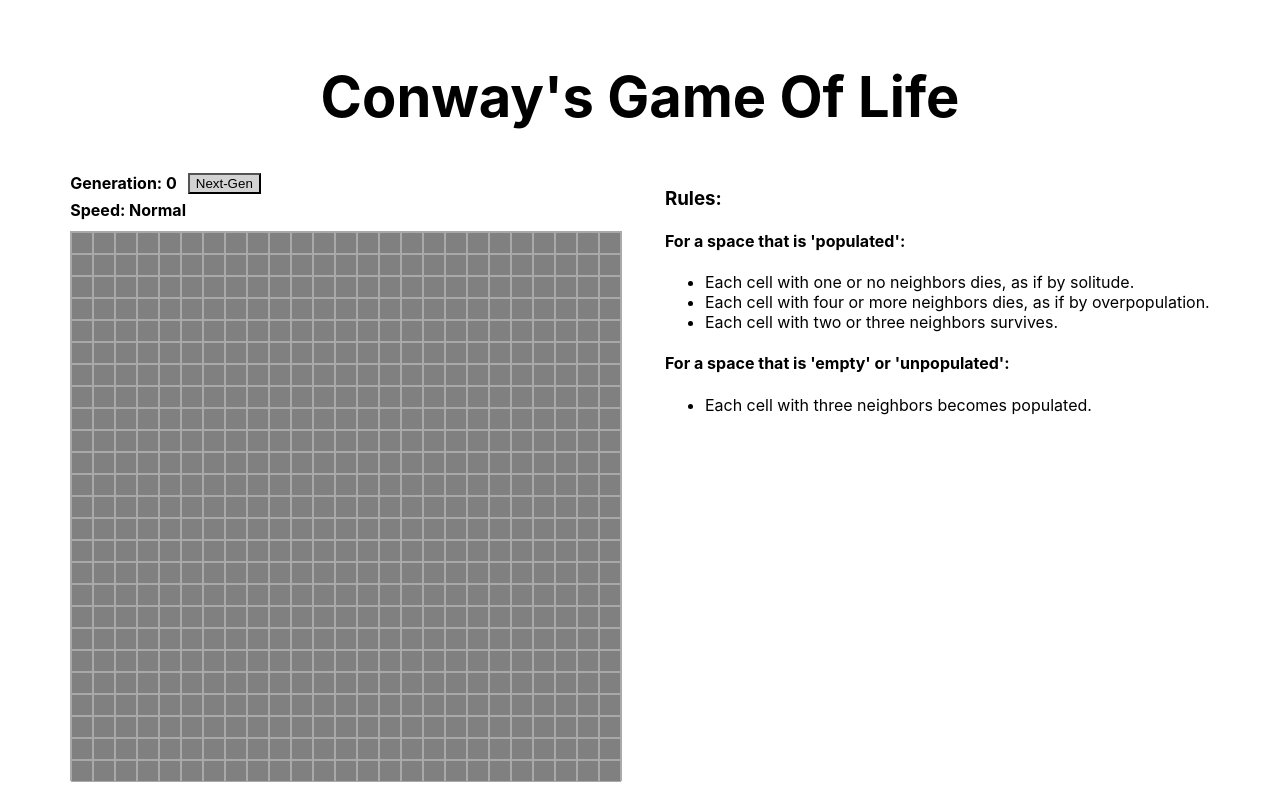
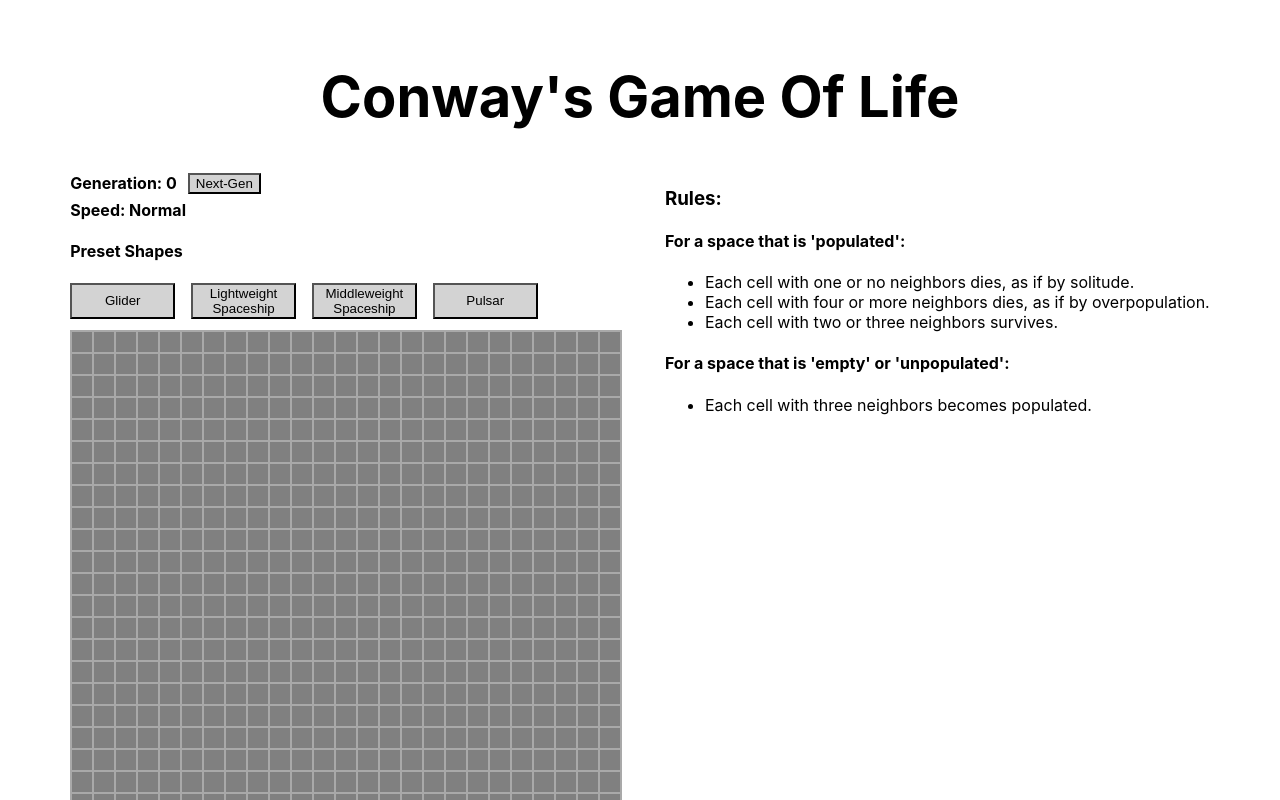
Before and after one commit to hebergonza719/CS-Build-Week-One, a React (Create React App) app in the folder game-of-life/: page / in a window 1280 px wide. Shown: the top 800 px of the page. Built offline with nearby package versions, Linux system fonts and the light colour scheme.

Commit message:
added presets

```diff
--- a/game-of-life/src/App.css
+++ b/game-of-life/src/App.css
@@ -90,3 +90,15 @@
   background-color: lightgray;
   color: black;
 }
+
+.buttons-preset {
+  background-color: lightgray;
+  color: black;
+  width: 105px;
+}
+
+.preset-buttons {
+  display: flex;
+  justify-content: space-between;
+  width: 85%;
+}
--- a/game-of-life/src/App.js
+++ b/game-of-life/src/App.js
@@ -4,7 +4,6 @@ import './App.css';
 import { countNeighbors } from './helper/Helpers';
 
 function App() {
-
   const dimension = {
     row: 25,
     col: 25
@@ -44,9 +43,10 @@ function App() {
         <div className="about-container">
           <div>
             <h3>About this Algorithm:</h3>
-            <p>The Game of Life is not your typical computer game. It is a cellular automaton, and was invented by Cambridge mathematician John Conway.</p>
+            <p>The Game of Life is not a typical computer game. It was invented by Cambridge mathematician John Conway.</p>
+            <p>It is a cellular Automaton which is a collection of cells in a 2D grid that change state on every step depending on a set of rules.</p>
+            <p>This game consists of a 25x25 grid of cells which can live, die or multiply based on a few mathematical rules.</p>
             <p>This game became widely known when it was mentioned in an article published by Scientific American in 1970.</p>
-            <p>It consists of a collection of cells which, based on a few mathematical rules, can live, die or multiply.</p>
             <p>Depending on the initial conditions, the cells form various patterns throughout the course of the game.</p>
           </div>
         </div>
--- a/game-of-life/src/components/Grid.js
+++ b/game-of-life/src/components/Grid.js
@@ -90,6 +90,99 @@ const Grid = ({ matrix, dimension }) => {
     setGameOn(false);
   };
 
+  const glider = (e) => {
+    e.preventDefault();
+    matrix[0][1].isAlive = true;
+    matrix[1][2].isAlive = true;
+    matrix[2][0].isAlive = true;
+    matrix[2][1].isAlive = true;
+    matrix[2][2].isAlive = true;
+    setRefresh(!refresh);
+  };
+
+  const lwss = (e) => {
+    e.preventDefault();
+    matrix[8][0].isAlive = true;
+    matrix[10][0].isAlive = true;
+    matrix[11][1].isAlive = true;
+    matrix[11][2].isAlive = true;
+    matrix[11][3].isAlive = true;
+    matrix[11][4].isAlive = true;
+    matrix[10][4].isAlive = true;
+    matrix[9][4].isAlive = true;
+    matrix[8][3].isAlive = true;
+    setRefresh(!refresh);
+  };
+
+  const mwss = (e) => {
+    e.preventDefault();
+    matrix[8][0].isAlive = true;
+    matrix[10][0].isAlive = true;
+    matrix[11][1].isAlive = true;
+    matrix[11][2].isAlive = true;
+    matrix[11][3].isAlive = true;
+    matrix[11][4].isAlive = true;
+    matrix[11][5].isAlive = true;
+    matrix[7][2].isAlive = true;
+    matrix[8][4].isAlive = true;
+    matrix[9][5].isAlive = true;
+    matrix[10][5].isAlive = true;
+    setRefresh(!refresh);
+  };
+
+  const pulsar = (e) => {
+    e.preventDefault();
+    matrix[9][11].isAlive = true;
+    matrix[10][11].isAlive = true;
+    matrix[11][11].isAlive = true;
+    matrix[9][13].isAlive = true;
+    matrix[10][13].isAlive = true;
+    matrix[11][13].isAlive = true;
+    matrix[12][8].isAlive = true;
+    matrix[12][9].isAlive = true;
+    matrix[12][10].isAlive = true;
+    matrix[14][8].isAlive = true;
+    matrix[14][9].isAlive = true;
+    matrix[14][10].isAlive = true;
+    matrix[12][14].isAlive = true;
+    matrix[12][15].isAlive = true;
+    matrix[12][16].isAlive = true;
+    matrix[14][14].isAlive = true;
+    matrix[14][15].isAlive = true;
+    matrix[14][16].isAlive = true;
+    matrix[15][11].isAlive = true;
+    matrix[16][11].isAlive = true;
+    matrix[17][11].isAlive = true;
+    matrix[15][13].isAlive = true;
+    matrix[16][13].isAlive = true;
+    matrix[17][13].isAlive = true;
+    matrix[7][8].isAlive = true;
+    matrix[7][9].isAlive = true;
+    matrix[7][10].isAlive = true;
+    matrix[7][14].isAlive = true;
+    matrix[7][15].isAlive = true;
+    matrix[7][16].isAlive = true;
+    matrix[19][8].isAlive = true;
+    matrix[19][9].isAlive = true;
+    matrix[19][10].isAlive = true;
+    matrix[19][14].isAlive = true;
+    matrix[19][15].isAlive = true;
+    matrix[19][16].isAlive = true;
+    matrix[9][6].isAlive = true;
+    matrix[10][6].isAlive = true;
+    matrix[11][6].isAlive = true;
+    matrix[9][18].isAlive = true;
+    matrix[10][18].isAlive = true;
+    matrix[11][18].isAlive = true;
+    matrix[15][6].isAlive = true;
+    matrix[16][6].isAlive = true;
+    matrix[17][6].isAlive = true;
+    matrix[15][18].isAlive = true;
+    matrix[16][18].isAlive = true;
+    matrix[17][18].isAlive = true;
+    setRefresh(!refresh);
+  };
+
   useEffect(() => {
   }, [refresh]);
 
@@ -103,6 +196,13 @@ const Grid = ({ matrix, dimension }) => {
         <div className="speed-title">{speed === 100 ? "Speed: Fast" : undefined}</div>
         <div className="speed-title">{speed === 350 ? "Speed: Normal" : undefined}</div>
         <div className="speed-title">{speed === 1000? "Speed: Slow" : undefined}</div>
+        <h4>Preset Shapes</h4>
+        <div className="preset-buttons">
+          <button className="buttons-preset" onClick={glider}>Glider</button>
+          <button className="buttons-preset" onClick={lwss}>Lightweight Spaceship</button>
+          <button className="buttons-preset" onClick={mwss}>Middleweight Spaceship</button>
+          <button className="buttons-preset" onClick={pulsar}>Pulsar</button>
+        </div>
       </div>
 
       <div>
```
